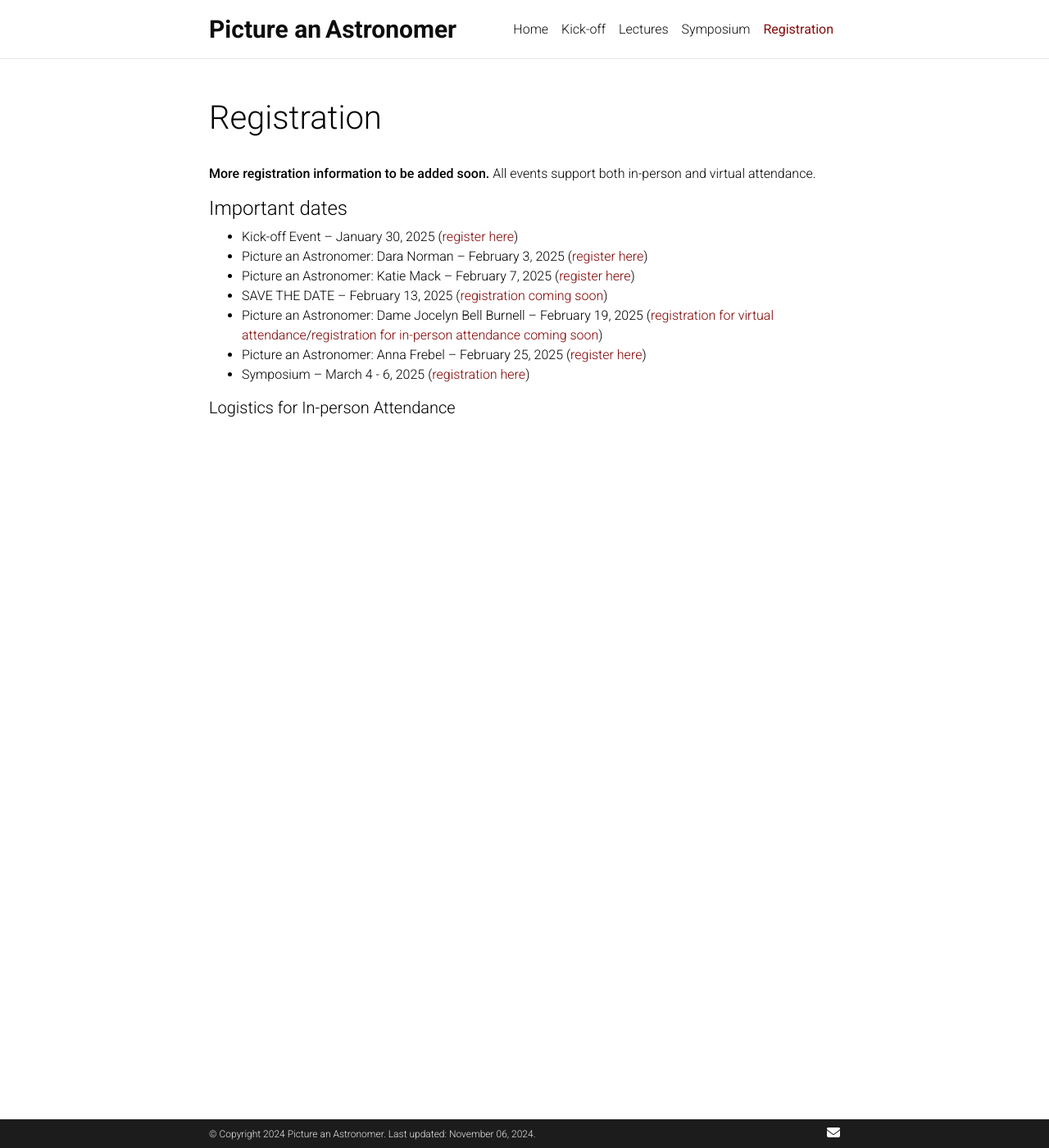
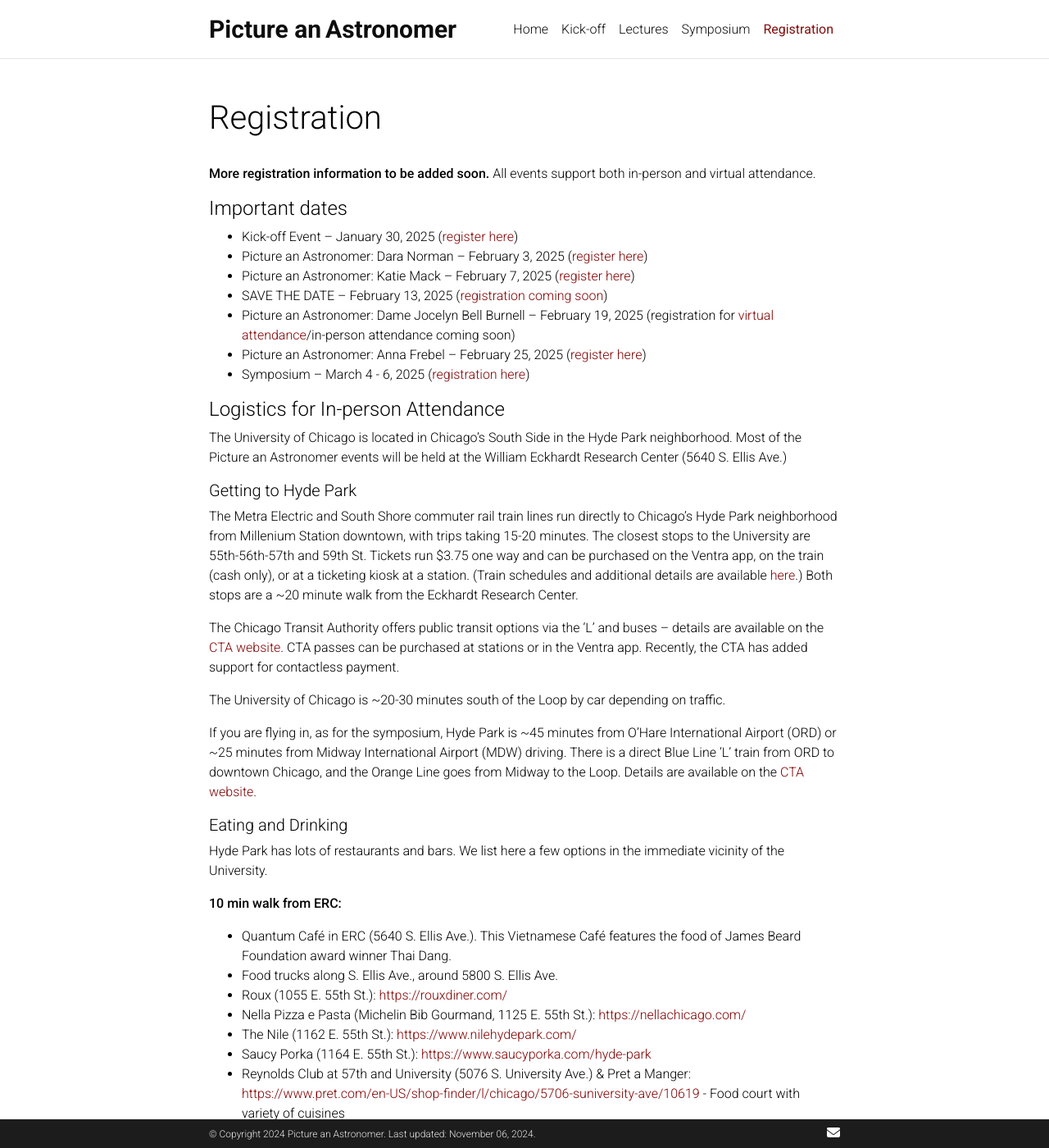
Before and after one commit to pictureanastronomer/pictureanastronomer.github.io, a Jekyll site: the page built from _pages/registration.md, in a window 1280 px wide and 1400 px high. Shown: the whole window at 82% size. Built offline with Jekyll 4.4.1, drawn with Linux system fonts in a browser that asks for light colours; nearby versions of some CDN libraries; comment, search, counter and statistics services are not loaded; a style sheet for code colours, icons or effects is not loaded; some of the changed text lies outside the part shown.

Commit message:
update logistics

```diff
--- a/_pages/registration.md
+++ b/_pages/registration.md
@@ -16,8 +16,70 @@ social: false
 - Picture an Astronomer: Dara Norman -- February 3, 2025 ([register here](https://forms.gle/FuAxS2zSCpuX4Seb6){:target="_blank"})
 - Picture an Astronomer: Katie Mack -- February 7, 2025 ([register here](https://forms.gle/4KhPRXvUTpyvM6Gm9){:target="_blank"})
 - SAVE THE DATE -- February 13, 2025 ([registration coming soon](){:target="_blank"})
-- Picture an Astronomer: Dame Jocelyn Bell Burnell -- February 19, 2025 ([registration for virtual attendance](https://forms.gle/ez8ajBBiGjummteL6){:target="_blank"}/[registration for in-person attendance coming soon](){:target="_blank"})
+- Picture an Astronomer: Dame Jocelyn Bell Burnell -- February 19, 2025 (registration for [virtual attendance](https://forms.gle/ez8ajBBiGjummteL6){:target="_blank"}/in-person attendance coming soon)
 - Picture an Astronomer: Anna Frebel -- February 25, 2025 ([register here](https://forms.gle/1t9N3GGL31TEDykL6){:target="_blank"})
 - Symposium -- March 4 - 6, 2025 ([registration here](https://forms.gle/VSXNej4C2gEuuz7y5){:target="_blank"})
 
-##### Logistics for In-person Attendance
+
+
+#### Logistics for In-person Attendance
+
+The University of Chicago is located in Chicago's South Side in the Hyde Park neighborhood. Most of the Picture an Astronomer events will be held at the William Eckhardt Research Center (5640 S. Ellis Ave.)
+
+##### Getting to Hyde Park
+
+The Metra Electric and South Shore commuter rail train lines run directly to Chicago's Hyde Park neighborhood from Millenium Station downtown, with trips taking 15-20 minutes. The closest stops to the University are 55th-56th-57th and 59th St. Tickets run $3.75 one way and can be purchased on the Ventra app, on the train (cash only), or at a ticketing kiosk at a station. (Train schedules and additional details are available [here](https://ridertools.metrarail.com/maps-schedules){:target="_blank"}.) Both stops are a \~20 minute walk from the Eckhardt Research Center.
+
+The Chicago Transit Authority offers public transit options via the 'L' and buses -- details are available on the [CTA website](https://www.transitchicago.com/travel-information/){:target="_blank"}. CTA passes can be purchased at stations or in the Ventra app. Recently, the CTA has added support for contactless payment.
+
+The University of Chicago is \~20-30 minutes south of the Loop by car depending on traffic.
+
+If you are flying in, as for the symposium, Hyde Park is \~45 minutes from O'Hare International Airport (ORD) or \~25 minutes from Midway International Airport (MDW) driving. There is a direct Blue Line 'L' train from ORD to downtown Chicago, and the Orange Line goes from Midway to the Loop. Details are available on the [CTA website](https://www.transitchicago.com/airports/){:target="_blank"}.
+
+
+##### Eating and Drinking
+
+Hyde Park has lots of restaurants and bars. We list here a few options in the immediate vicinity of the University.
+
+**10 min walk from ERC:**
+- Quantum Café in ERC (5640 S. Ellis Ave.). This Vietnamese Café features the food of James Beard Foundation award winner Thai Dang.
+- Food trucks along S. Ellis Ave., around 5800 S. Ellis Ave.
+- Roux (1055 E. 55th St.): [https://rouxdiner.com/](https://rouxdiner.com/){:target="_blank"}
+- Nella Pizza e Pasta (Michelin Bib Gourmand, 1125 E. 55th St.): [https://nellachicago.com/](https://nellachicago.com/){:target="_blank"}
+- The Nile (1162 E. 55th St.): [https://www.nilehydepark.com/](https://www.nilehydepark.com/){:target="_blank"}
+- Saucy Porka (1164 E. 55th St.): [https://www.saucyporka.com/hyde-park](https://www.saucyporka.com/hyde-park){:target="_blank"}
+- Reynolds Club at 57th and University (5076 S. University Ave.) & Pret a Manger: [https://www.pret.com/en-US/shop-finder/l/chicago/5706-suniversity-ave/10619](https://www.pret.com/en-US/shop-finder/l/chicago/5706-suniversity-ave/10619){:target="_blank"} - Food court with variety of cuisines
+- Jimmy's Woodlawn Tap (1172 E. 55th St.): [https://www.yelp.com/biz/woodlawn-tap-chicago](https://www.yelp.com/biz/woodlawn-tap-chicago){:target="_blank"}
+
+**10-15 min walk from ERC:**
+- Medici (1327 E. 57th St.): [https://www.medici57.com/](https://www.medici57.com/){:target="_blank"}
+- Noodles, Etc. (1333 E. 57th St.): [http://noodlesetc.com/](http://noodlesetc.com/){:target="_blank"}
+- Ascione Bistro (1500 E. 55th St.): [https://ascionebistro.com/](https://ascionebistro.com/){:target="_blank"}
+- Plein Air (5751 S. Woodlawn Ave.): [http://www.pleinaircafe.co](http://www.pleinaircafe.co){:target="_blank"}
+- Cedars Mediterannean (1206 E. 53rd St.): [https://www.eatcedars.com](https://www.eatcedars.com){:target="_blank"}
+
+**Additional restaurants along 53rd St.:**
+- Virtue (Michelin Bib Gourmand, 1462 E. 53rd St.): [https://www.virtuerestaurant.com/](https://www.virtuerestaurant.com/){:target="_blank"}
+- Valois (1518 E. 53rd St.): [https://www.valoisrestaurant.com/](https://www.valoisrestaurant.com/){:target="_blank"}
+- Cafe 53 (1369 E. 53rd St.): [https://www.cafe-53.com/](https://www.cafe-53.com/){:target="_blank"}
+- Small Cheval (1307 E. 53rd St): [https://smallcheval.com](https://smallcheval.com){:target="-blank"}
+- Rajun Cajun (1459 E. 53rd St.): [https://www.rajuncajunhp.com/](https://www.rajuncajunhp.com/){:target="_blank"}
+- Shinju Sushi (1375 E. 53rd St.): [http://www.shinjusushichicago.com](http://www.shinjusushichicago.com){:target="_blank"}
+
+
+##### Staying in Hyde Park
+
+There are just three hotels in Hyde Park:
+- The Sophy (1411 E. 53rd St., Chicago, IL 60615)
+- The Study (1227 E. 60th St., Chicago, IL 60637)
+- The Hyatt (5225 S. Harper Ave., Chicago, IL 60615)
+
+Each one is equivalent in price (around $180-250 a night depending on time of year).
+
+There are also myriad hotels downtown and in the South Loop for those interested in other options. Note that South Loop hotels will generally be 30-45 minutes away from the University of Chicago.
+
+
+
+{% details Expand for  %}
+
+{% enddetails %}
```
Also changed, not shown: _pages/publiclectures.md (+5 -5 lines), _symposiumspeakers/kim-vytran.md (added, +15 -0 lines), assets/img/kim-vytran.jpg (added).
